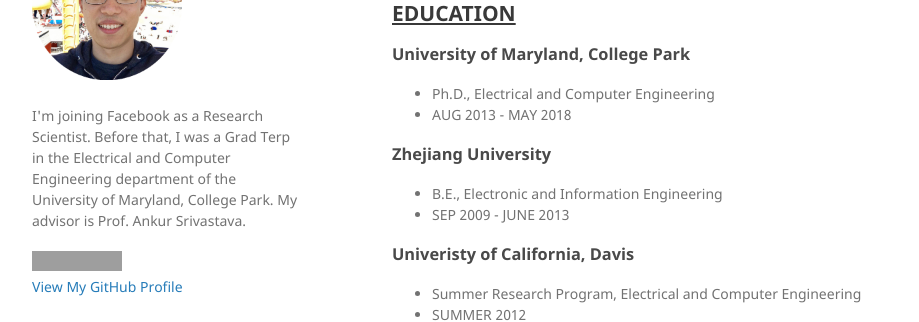
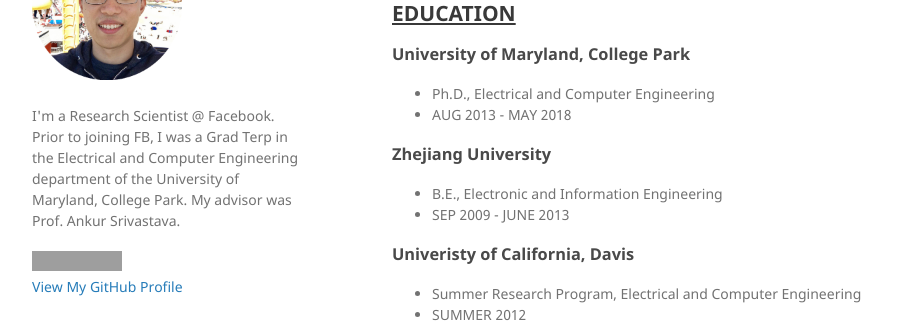
Before and after one commit to yxie/yxie.github.io, a Jekyll site: the page built from index.md, in a window 1280 px wide. Shown: the part 179-501 px from the top of the page, without its empty margins (178-1097 px from the left). Built offline with Jekyll 4.4.1, drawn with Linux system fonts in a browser that asks for light colours; our own code applies the rules of GitHub Pages for plain Markdown files; grey boxes are pictures that could not be loaded.

Commit message:
Update _config.yml

```diff
--- a/_config.yml
+++ b/_config.yml
@@ -1,5 +1,5 @@
 title: Yang Xie
-description: I'm joining Facebook as a Research Scientist. Before that, I was a Grad Terp in the Electrical and Computer Engineering department of the University of Maryland, College Park. My advisor is Prof. Ankur Srivastava.
+description: I'm a Research Scientist @ Facebook. Prior to joining FB, I was a Grad Terp in the Electrical and Computer Engineering department of the University of Maryland, College Park. My advisor was Prof. Ankur Srivastava.
 show_downloads: false
 google_analytics: UA-35823732-1
 theme: jekyll-theme-minimal
```
